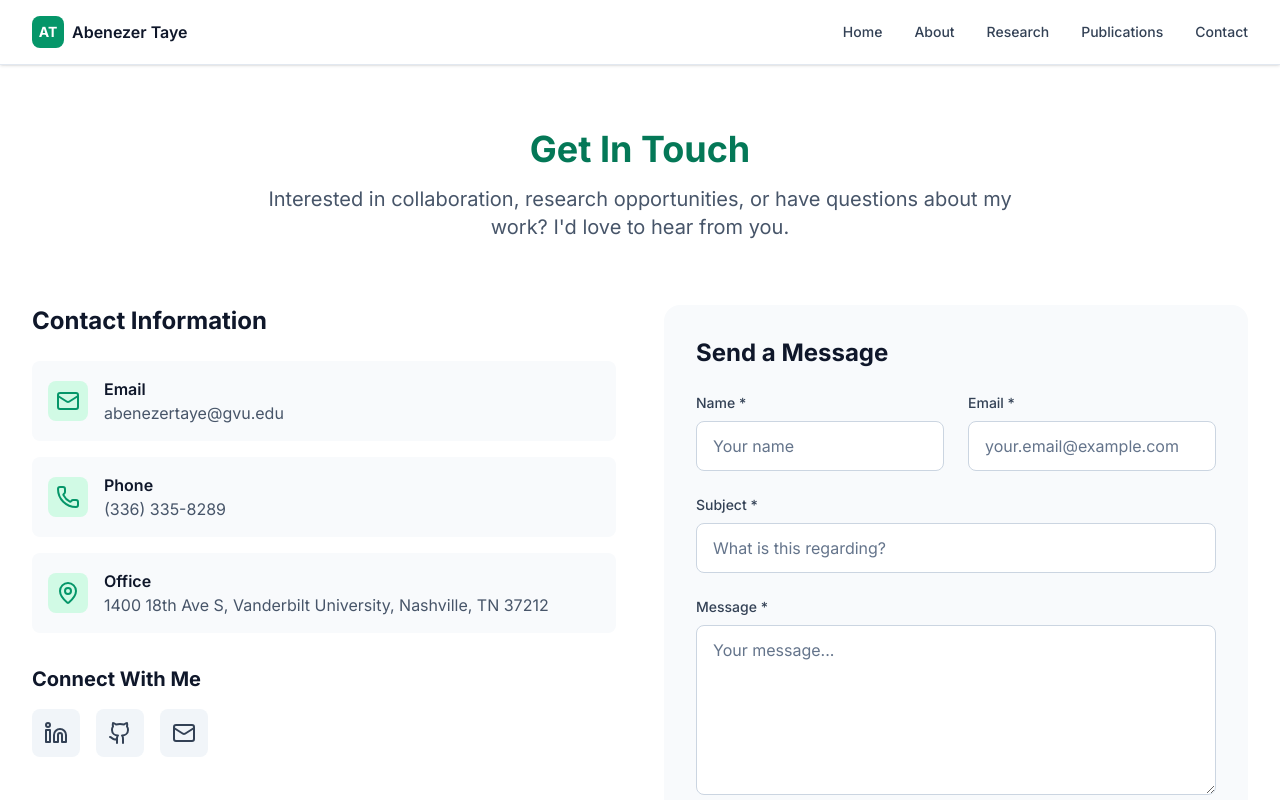
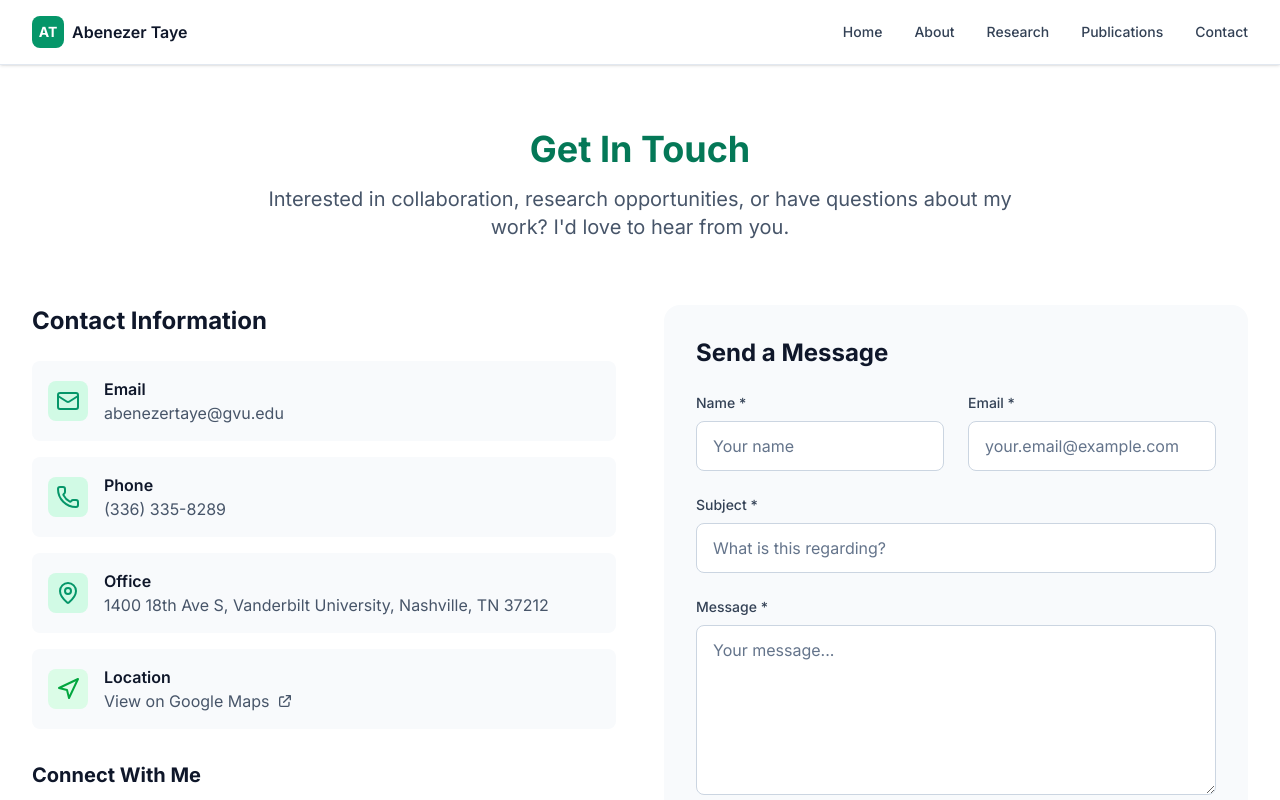
Before and after one commit to Abenezergirma/abenezertaye.github.io, a Next.js app: page /contact in a window 1280 px wide. Shown: the top 800 px of the page. Built offline with nearby package versions, Linux system fonts and the light colour scheme.

Commit message:
the address is linked

```diff
--- a/src/app/contact/page.tsx
+++ b/src/app/contact/page.tsx
@@ -1,8 +1,9 @@
 'use client';
 
 import { useState } from 'react';
-import { Mail, Phone, MapPin, Linkedin, Github, Send } from 'lucide-react';
+import { Mail, Phone, MapPin, Linkedin, Github, Send, Navigation } from 'lucide-react';
 import { siteConfig } from '@/lib/config';
+import emailjs from '@emailjs/browser';
 
 export default function Contact() {
   const [formData, setFormData] = useState({
@@ -25,24 +26,29 @@ export default function Contact() {
     setIsSubmitting(true);
 
     try {
-    const response = await fetch('/api/contact', {
-      method: 'POST',
-      headers: {
-        'Content-Type': 'application/json',
+      // Send email using EmailJS browser SDK
+      const result = await emailjs.send(
+        process.env.NEXT_PUBLIC_EMAILJS_SERVICE_ID!,
+        process.env.NEXT_PUBLIC_EMAILJS_TEMPLATE_ID!,
+        {
+          to_email: 'abenezertaye@gwu.edu',
+          from_name: formData.name,
+          from_email: formData.email,
+          subject: formData.subject,
+          message: formData.message,
+          timestamp: new Date().toLocaleString(),
+          client_name: 'Abenezer Girma Taye'
         },
-      body: JSON.stringify(formData),
-    });
+        process.env.NEXT_PUBLIC_EMAILJS_PUBLIC_KEY!
+      );
 
-    const result = await response.json();
+      console.log('✅ Email sent successfully:', result);
 
-    if (response.ok) {
-      alert('Thank you for your message! I will get back to you soon.');
+      alert('Thank you! Your message has been sent successfully.');
       setFormData({ name: '', email: '', subject: '', message: '' });
-    } else {
-      alert(result.error || 'Failed to send message. Please try again.');
-    }
+
     } catch (error) {
-    console.error('Contact form error:', error);
+      console.error('❌ EmailJS error:', error);
       alert('Failed to send message. Please try again.');
     } finally {
       setIsSubmitting(false);
@@ -103,6 +109,27 @@ export default function Contact() {
                   <div>
                     <h3 className="font-semibold text-secondary-900">Office</h3>
                     <p className="text-secondary-600">{siteConfig.contact.office}</p>
+                  </div>
+                </div>
+
+                {/* NEW: Google Maps Location Link */}
+                <div className="flex items-center gap-4 p-4 bg-secondary-50 rounded-lg hover:bg-primary-50 transition-colors group">
+                  <div className="p-2 bg-green-100 rounded-lg group-hover:bg-green-200 transition-colors">
+                    <Navigation className="h-6 w-6 text-green-600" />
+                  </div>
+                  <div className="flex-1">
+                    <h3 className="font-semibold text-secondary-900">Location</h3>
+                    <a
+                      href="https://maps.app.goo.gl/gpQ6hqok2t2Fg2wc9?g_st=ipc"
+                      target="_blank"
+                      rel="noopener noreferrer"
+                      className="text-secondary-600 hover:text-green-600 transition-colors flex items-center gap-2 group"
+                    >
+                      <span>View on Google Maps</span>
+                      <svg className="w-4 h-4 transform group-hover:translate-x-1 transition-transform" fill="none" stroke="currentColor" viewBox="0 0 24 24">
+                        <path strokeLinecap="round" strokeLinejoin="round" strokeWidth={2} d="M10 6H6a2 2 0 00-2 2v10a2 2 0 002 2h10a2 2 0 002-2v-4M14 4h6m0 0v6m0-6L10 14" />
+                      </svg>
+                    </a>
                   </div>
                 </div>
               </div>
```
Lines whose indentation alone changed are shown as unchanged.
